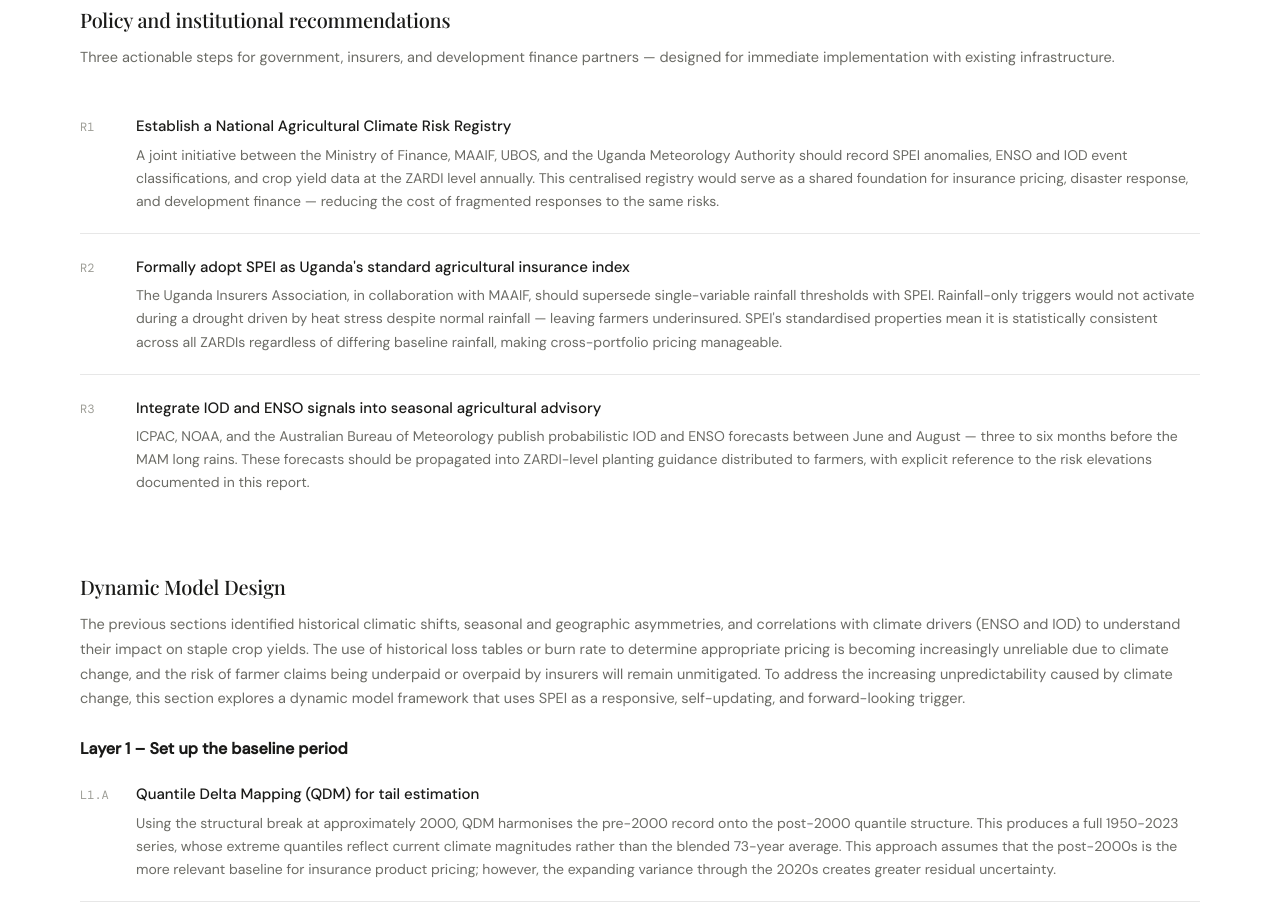
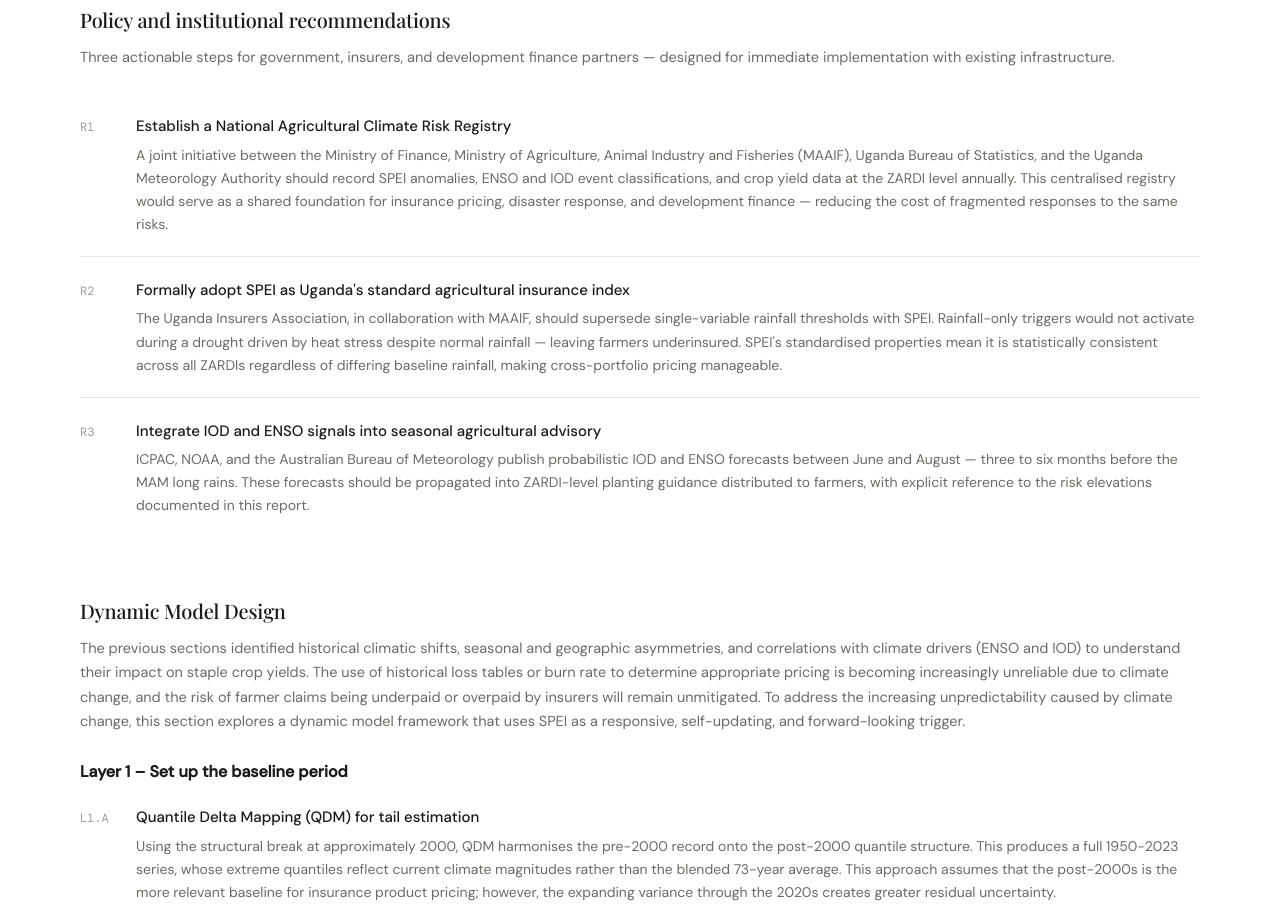
Before and after one commit to jojosisa/jojosisa.github.io, a plain HTML site: page index.html in a window 1280 px wide. Shown: the part 7406-8326 px from the top of the page. Drawn offline with nearby package versions, Linux system fonts and the light colour scheme.

Commit message:
Update index.html

```diff
--- a/index.html
+++ b/index.html
@@ -1298,7 +1298,7 @@
           <span class="rec-num">R1</span>
           <div>
             <div class="rec-title">Establish a National Agricultural Climate Risk Registry</div>
-            <div class="rec-body">A joint initiative between the Ministry of Finance, MAAIF, UBOS, and the Uganda Meteorology Authority should record SPEI anomalies, ENSO and IOD event classifications, and crop yield data at the ZARDI level annually. This centralised registry would serve as a shared foundation for insurance pricing, disaster response, and development finance — reducing the cost of fragmented responses to the same risks.</div>
+            <div class="rec-body">A joint initiative between the Ministry of Finance, Ministry of Agriculture, Animal Industry and Fisheries (MAAIF), Uganda Bureau of Statistics, and the Uganda Meteorology Authority should record SPEI anomalies, ENSO and IOD event classifications, and crop yield data at the ZARDI level annually. This centralised registry would serve as a shared foundation for insurance pricing, disaster response, and development finance — reducing the cost of fragmented responses to the same risks.</div>
           </div>
         </li>
         <li class="rec-item">
```
